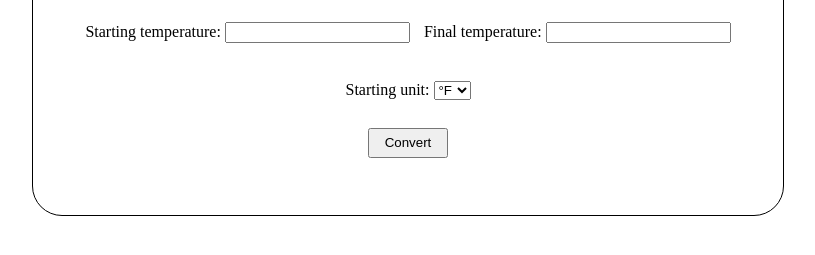
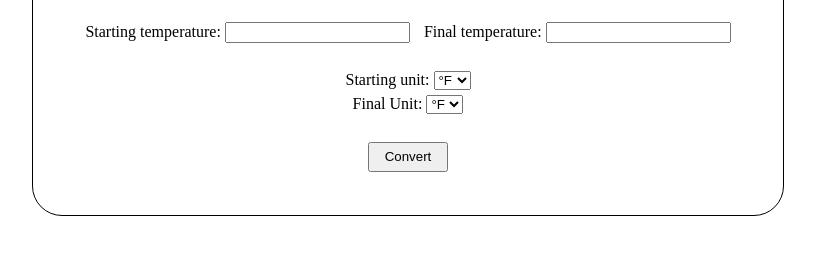
Before and after one commit to zznieves/temp-converter-v1, a plain HTML site: page index.html in a window 1280 px wide. Shown: the part 101-356 px from the top of the page, without its empty margins (232-1047 px from the left). Drawn offline with Linux system fonts and the light colour scheme.

Commit message:
added element for final unit to convert to

```diff
--- a/index.html
+++ b/index.html
@@ -29,9 +29,17 @@
 
                 <br>
                 <br>
-                <div id="selectUnit">
+                <div id="selectUnit-1">
                     <label for="startingUnit">Starting unit:</label>
                     <select id="startingUnit">
+                        <option value="Fahrenheit">°F</option>
+                        <option value="Celsius">°C</option>
+                        <option value="Kelvin">K</option>
+                    </select>
+                </div>
+                <div id="selectUnit-2">
+                    <label for="finalUnit">Final Unit:</label>
+                    <select id="finalUnit">
                         <option value="Fahrenheit">°F</option>
                         <option value="Celsius">°C</option>
                         <option value="Kelvin">K</option>
--- a/style.css
+++ b/style.css
@@ -11,13 +11,13 @@ div#web-app-body {
 }
 
 /* must set width before centering content*/
-#input, #output, #selectUnit, #submitButton {
+#input, #output, #selectUnit-1, #selectUnit-2, #submitButton {
 
     width: fit-content;
 }
 
 /* center content inside of divs */
-div#web-app-body, #selectUnit {
+div#web-app-body {
 
     margin: 15px auto 0px;
 }
@@ -51,3 +51,9 @@ input[type ='button'] {
 #submitButton {
     margin: 10px auto;
 }
+
+/* center starting and final unit selections */
+#selectUnit-1, #selectUnit-2 {
+
+    margin: 5px auto;
+}
```
